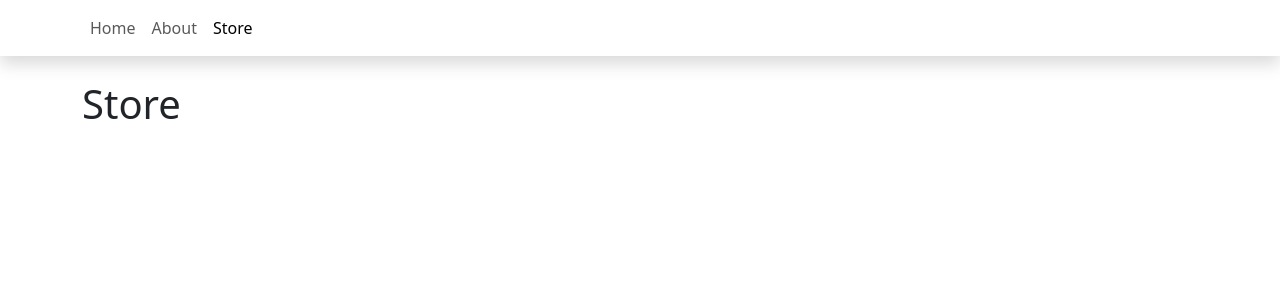
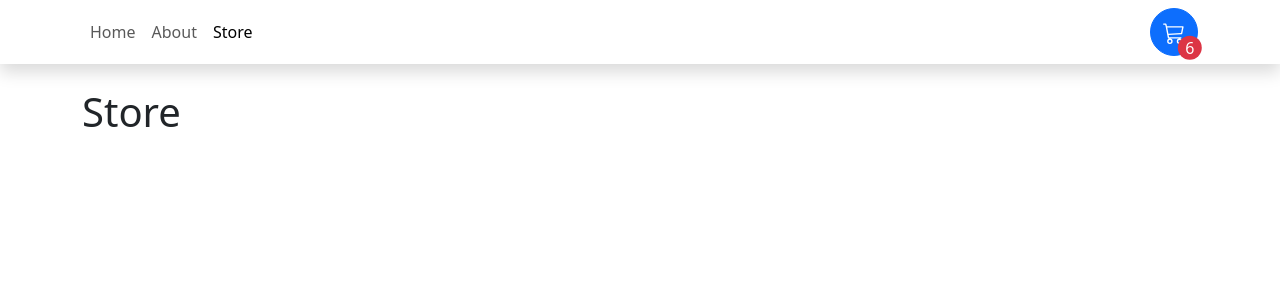
Before and after one commit to bettitaksas/book-store, a React (Vite) app: page /store in a window 1280 px wide. Shown: the top 300 px of the page. Built offline with nearby package versions, Linux system fonts and the light colour scheme.

Commit message:
create navbar with links to pages, shopping cart

```diff
--- a/src/components/Navbar.tsx
+++ b/src/components/Navbar.tsx
@@ -1,15 +1,31 @@
-import { Container, Nav, Navbar as NavbarBs } from 'react-bootstrap'
+import { Button, Container, Nav, Navbar as NavbarBs } from 'react-bootstrap'
 import { NavLink } from 'react-router-dom'
 
 export function Navbar() {
     return (
-       <NavbarBs className='shadow mb-4'>
+        <NavbarBs sticky='top' className='shadow mb-4'>
             <Container>
-            <Nav>
+                <Nav className='me-auto'>
                     <Nav.Link to="/" as={NavLink}>Home</Nav.Link>
                     <Nav.Link to="/about" as={NavLink}>About</Nav.Link>
                     <Nav.Link to="/store" as={NavLink}>Store</Nav.Link>
                 </Nav>
+                <Button className='rounded-circle' style={{
+                    width: "3rem",
+                    height: "3rem",
+                    position: "relative",
+                }}>
+                    <svg xmlns="http://www.w3.org/2000/svg" fill="currentColor" className="bi bi-cart3" viewBox="0 0 16 16"> <path d="M0 1.5A.5.5 0 0 1 .5 1H2a.5.5 0 0 1 .485.379L2.89 3H14.5a.5.5 0 0 1 .49.598l-1 5a.5.5 0 0 1-.465.401l-9.397.472L4.415 11H13a.5.5 0 0 1 0 1H4a.5.5 0 0 1-.491-.408L2.01 3.607 1.61 2H.5a.5.5 0 0 1-.5-.5zM3.102 4l.84 4.479 9.144-.459L13.89 4H3.102zM5 12a2 2 0 1 0 0 4 2 2 0 0 0 0-4zm7 0a2 2 0 1 0 0 4 2 2 0 0 0 0-4zm-7 1a1 1 0 1 1 0 2 1 1 0 0 1 0-2zm7 0a1 1 0 1 1 0 2 1 1 0 0 1 0-2z" /> </svg>
+                    <div className='rounded-circle bg-danger d-flex justify-content-center align-items-center'
+                        style={{
+                            width: "1.5rem",
+                            height: "1.5rem",
+                            position: "absolute",
+                            bottom: 0,
+                            right: 0,
+                            transform: "translate(20%, 20%)"
+                        }}>6</div>
+                </Button>
             </Container>
         </NavbarBs>
     )
```
Lines whose indentation alone changed are shown as unchanged.
